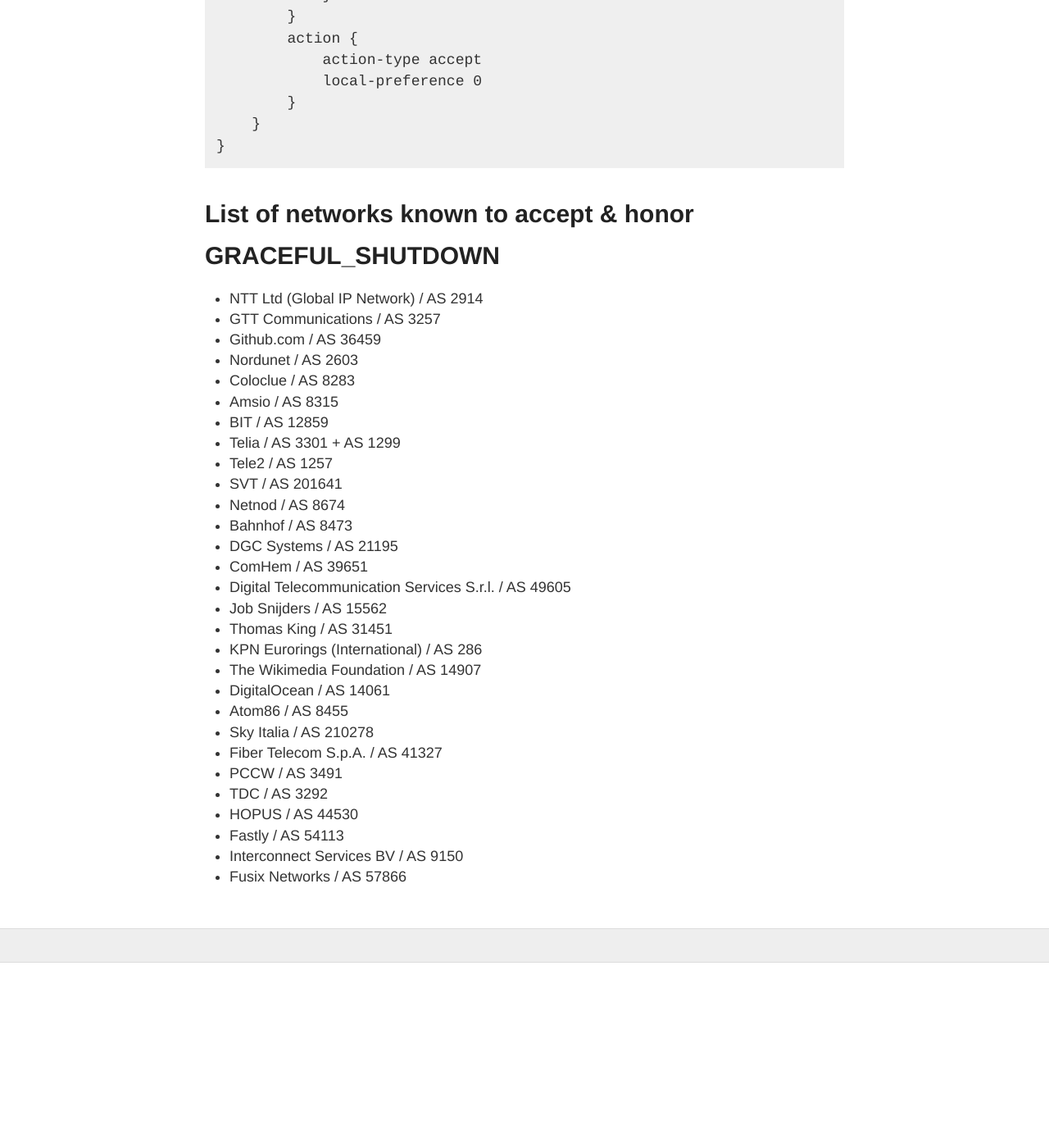
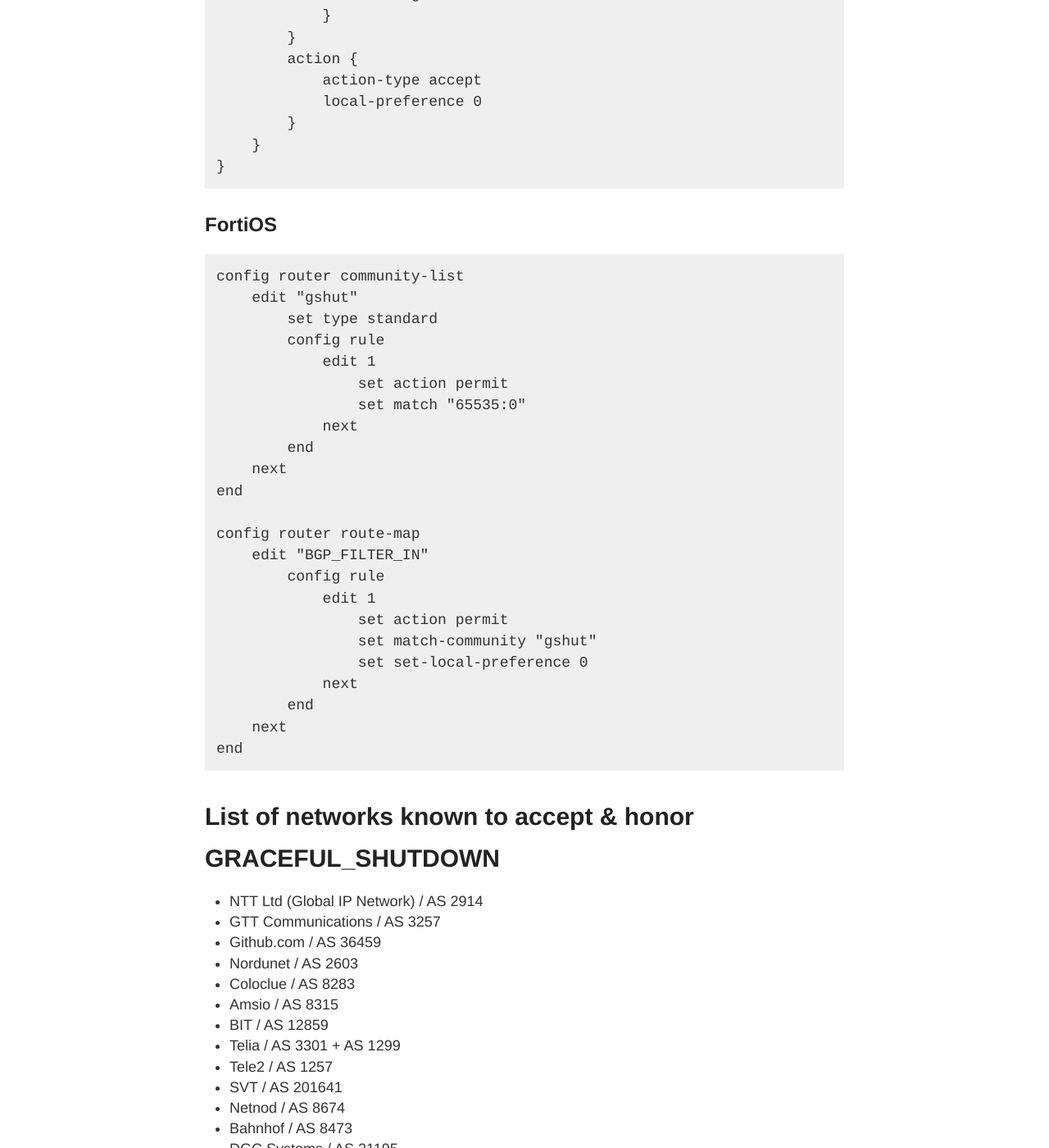
Before and after one commit to NLNOG/bgpfilterguide, a Jekyll site: the page built from guides/graceful_shutdown.md, in a window 1280 px wide and 1400 px high, scrolled down 5112 px. Shown: the whole window at 82% size. Built offline with Jekyll 4.4.1, drawn with Linux system fonts in a browser that asks for light colours; before the commit the page ends 6286 px from its top, so only the background shows below that.

Commit message:
Added FortiOS example for graceful shutdown

````diff
--- a/guides/graceful_shutdown.md
+++ b/guides/graceful_shutdown.md
@@ -183,6 +183,33 @@
     }
 }
 ```
+## FortiOS
+```
+config router community-list
+    edit "gshut"
+        set type standard
+        config rule
+            edit 1
+                set action permit
+                set match "65535:0"
+            next
+        end
+    next
+end
+
+config router route-map
+    edit "BGP_FILTER_IN"
+        config rule
+            edit 1
+                set action permit
+                set match-community "gshut"
+		set set-local-preference 0
+            next
+        end
+    next
+end
+```
+
 
 # List of networks known to accept & honor GRACEFUL_SHUTDOWN
 
````
